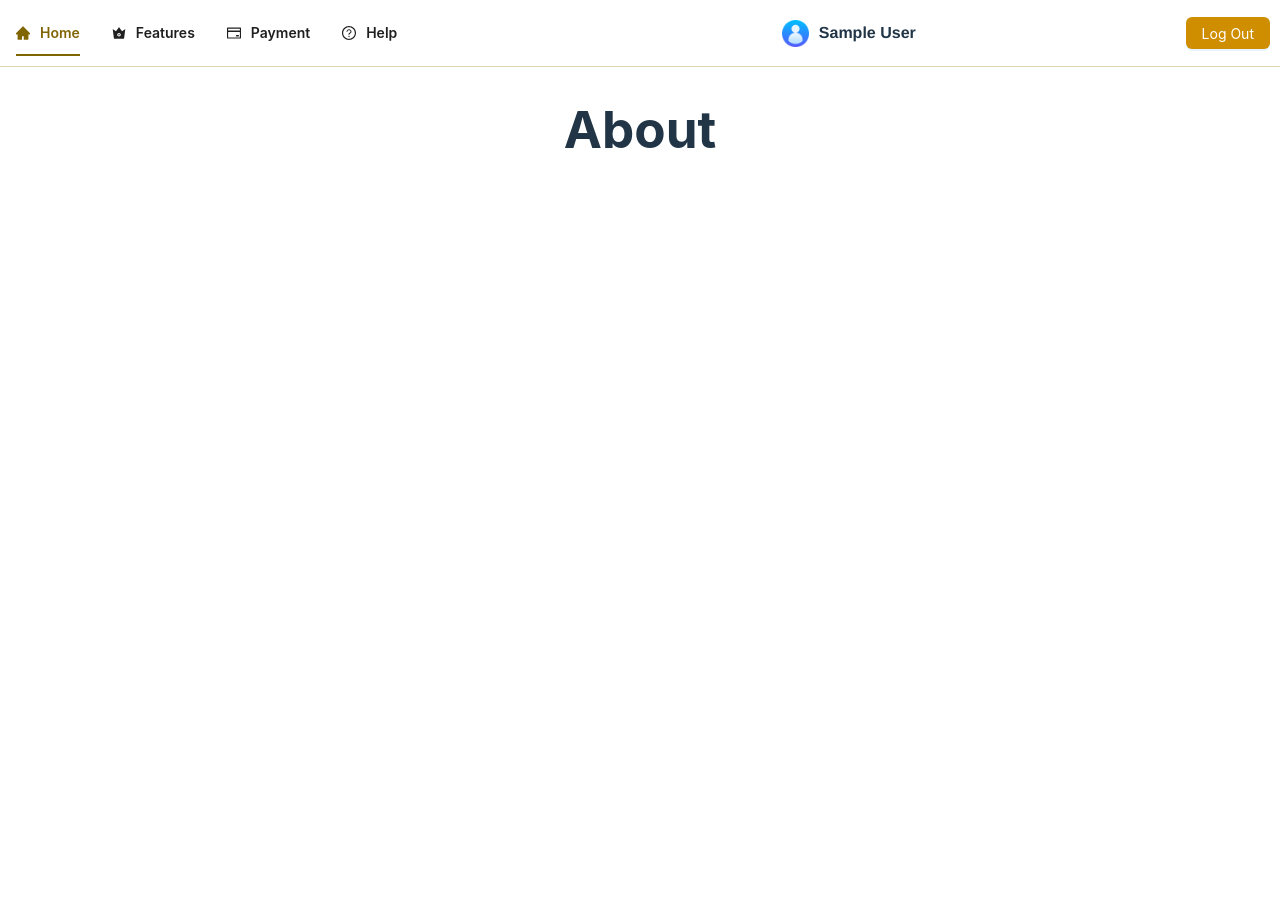
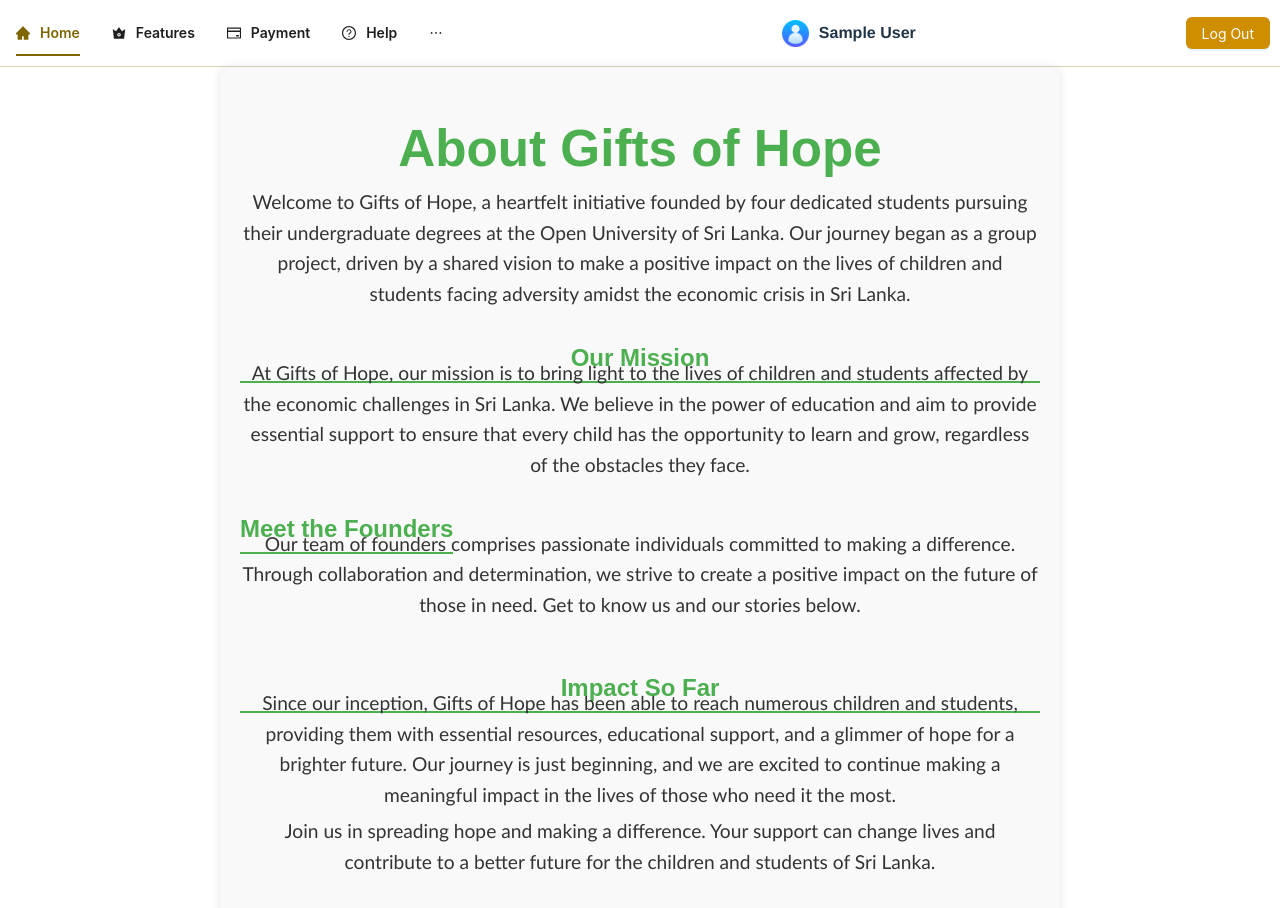
Before and after one commit to dananjaya6005/GiftOfHopes, a React (Vite) app: page /about in a window 1280 px wide. Shown: the top 908 px of the page. Before the commit the page ends 800 px from the top, so only its background shows below. Built offline with nearby package versions, Linux system fonts and the light colour scheme; no server answers; sample sign-in values are in the browser's storage; a web font is replaced by a local one.

Commit message:
About us
I have added components to about us

```diff
--- /dev/null
+++ b/src/components/About/About.css
@@ -0,0 +1,77 @@
+/* About.css */
+
+.about-container {
+    max-width: 800px;
+    margin: 0 auto;
+    padding: 20px;
+    font-family: 'Arial', sans-serif;
+    color: #333;
+    background-color: #f9f9f9;
+    border-radius: 10px;
+    box-shadow: 0 0 10px rgba(0, 0, 0, 0.1);
+    overflow: hidden; /* Add overflow property to contain floated elements */
+  }
+
+  .header {
+    text-align: center;
+    margin-bottom: 20px;
+  }
+
+  .intro,
+  .mission,
+  .founders,
+  .impact,
+  .call-to-action {
+    margin-bottom: 30px;
+  }
+
+  h1, h2 {
+    color: #4CAF50;
+  }
+
+  h2 {
+    border-bottom: 2px solid #4CAF50;
+    padding-bottom: 5px;
+    margin-bottom: 15px;
+  }
+
+  p {
+    line-height: 1.6;
+  }
+
+  /* Add specific styles for founder information and images if needed */
+
+  /* Styling for the founders section */
+  .founders {
+    display: flex;
+    flex-wrap: wrap;
+    justify-content: space-between;
+  }
+
+  .founder-card {
+    width: calc(30% - 20px); /* Adjusted width with margin */
+    margin-bottom: 20px;
+    border: 1px solid #ddd;
+    border-radius: 8px;
+    overflow: hidden;
+    box-shadow: 0 0 10px rgba(0, 0, 0, 0.1);
+    box-sizing: border-box; /* Add box-sizing property */
+  }
+
+  .founder-image {
+    width: 100%;
+    height: 150px;
+    object-fit: cover;
+  }
+
+  .founder-details {
+    padding: 15px;
+  }
+
+  /* Styling for the call-to-action section */
+  .call-to-action {
+    text-align: center;
+    clear: both; /* Clear float to prevent overlap */
+  }
+
+  /* Add additional styles as needed for specific elements and sections */
--- a/src/components/About/About.tsx
+++ b/src/components/About/About.tsx
@@ -1,13 +1,46 @@
+// About.tsx
 
-export default function About() {
+import React from 'react';
+import './About.css';
 
+const About: React.FC = () => {
+  return (
+    <div className="about-container">
+      <div className="header">
+        <h1>About Gifts of Hope</h1>
+      </div>
+      <div className="intro">
+        <p>
+          Welcome to Gifts of Hope, a heartfelt initiative founded by four dedicated students pursuing their undergraduate degrees at the Open University of Sri Lanka. Our journey began as a group project, driven by a shared vision to make a positive impact on the lives of children and students facing adversity amidst the economic crisis in Sri Lanka.
+        </p>
+      </div>
+      <div className="mission">
+        <h2>Our Mission</h2>
+        <p>
+          At Gifts of Hope, our mission is to bring light to the lives of children and students affected by the economic challenges in Sri Lanka. We believe in the power of education and aim to provide essential support to ensure that every child has the opportunity to learn and grow, regardless of the obstacles they face.
+        </p>
+      </div>
+      <div className="founders">
+        <h2>Meet the Founders</h2>
+        <p>
+          Our team of founders comprises passionate individuals committed to making a difference. Through collaboration and determination, we strive to create a positive impact on the future of those in need. Get to know us and our stories below.
+        </p>
+        {/* Add individual founder information and images here */}
+      </div>
+      <div className="impact">
+        <h2>Impact So Far</h2>
+        <p>
+          Since our inception, Gifts of Hope has been able to reach numerous children and students, providing them with essential resources, educational support, and a glimmer of hope for a brighter future. Our journey is just beginning, and we are excited to continue making a meaningful impact in the lives of those who need it the most.
+        </p>
+      </div>
+      <div className="call-to-action">
+        <p>
+          Join us in spreading hope and making a difference. Your support can change lives and contribute to a better future for the children and students of Sri Lanka.
+        </p>
+        {/* Add a donation button or link here */}
+      </div>
+    </div>
+  );
+}
 
-  return (
-   <div>
-    <div>
-      <h1>About</h1>
-    </div>
-
-    </div>
-  )
-}
+export default About;
--- a/src/components/Nav/Navbar.tsx
+++ b/src/components/Nav/Navbar.tsx
@@ -12,6 +12,7 @@
 import {  useUser } from "@clerk/clerk-react";
 import userLogo from "../../Images/user.png";
 import { useLocation } from "react-router-dom";
+import { AiFillIdcard } from "react-icons/ai";
 
 
 const items = [
@@ -77,6 +78,11 @@
       },
     ],
   },
+  {
+    label: "About US",
+    key: "/About",
+    icon: <AiFillIdcard />,
+  },
 ];
 
 const Navbar = () => {
@@ -141,6 +147,10 @@
               navigate(key)
               setCurrent(key);
             }
+            else if(key === "/About"){
+              navigate(key)
+              setCurrent(key);
+            }
             else if(key === "/admin"){
               navigate('/checkadminauth')
               setCurrent(key);
```
